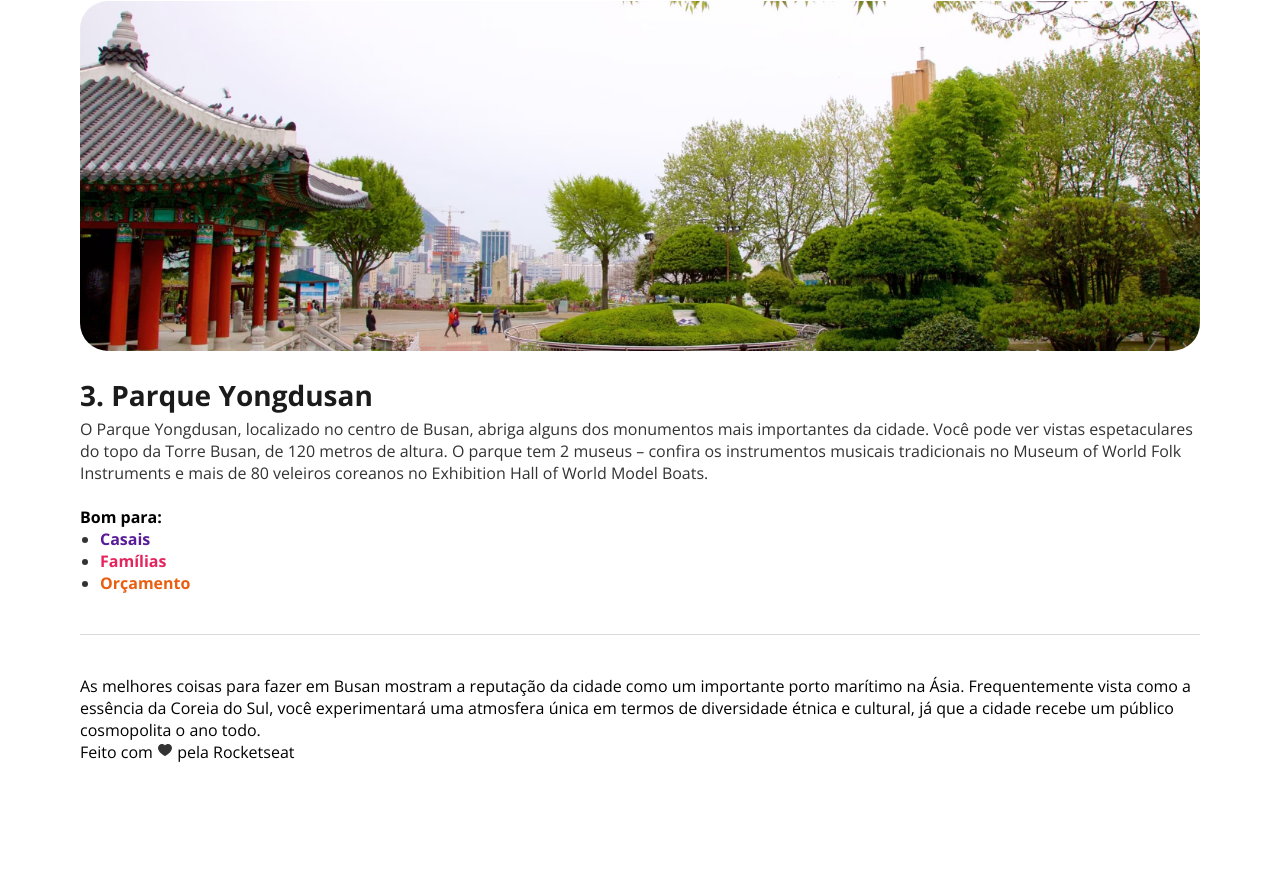
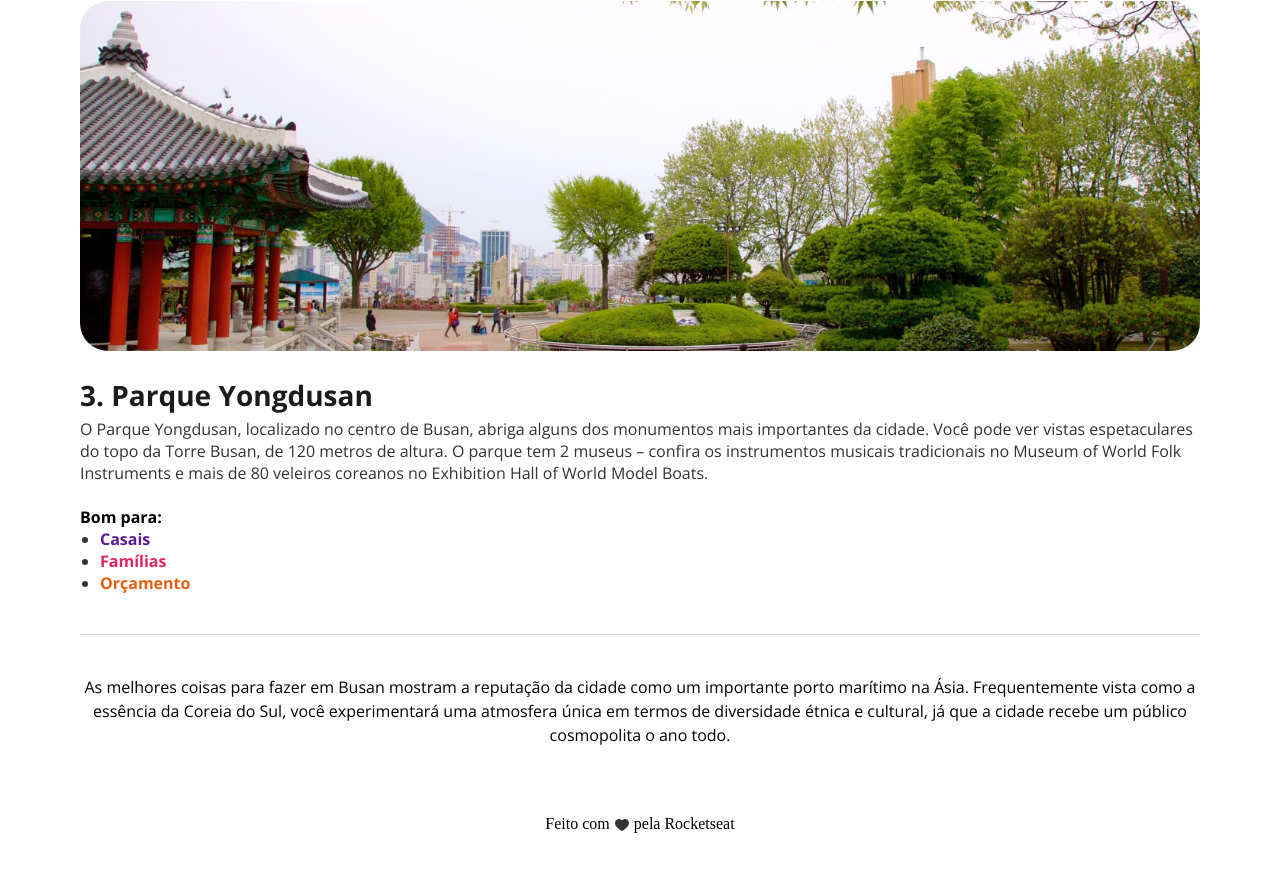
Before and after one commit to ericatmsantos/Local-Turistico, a plain HTML site: page index.html in a window 1280 px wide. Shown: the part 2397-3268 px from the top of the page. Before the commit the page ends 3208 px from the top, so only its background shows below. Drawn offline with nearby package versions, Linux system fonts and the light colour scheme.

Commit message:
Finalizado css

```diff
--- a/style.css
+++ b/style.css
@@ -118,3 +118,24 @@ li:nth-child(2) {
 li:nth-child(3) {
   color: #E95E10;
 }
+
+footer{
+  text-align: center;
+}
+footer p {
+  margin-bottom: 65px;
+  line-height: 150%;
+}
+
+footer div {
+  font-family: Alice;
+  font-size: 16px;
+  line-height: 150%;
+}
+
+footer img {
+  width: 16px;
+  height: 16px;
+  vertical-align: middle;
+  margin: 4px;
+}
```
Also changed, not shown: index.html (+3 -5 lines).
